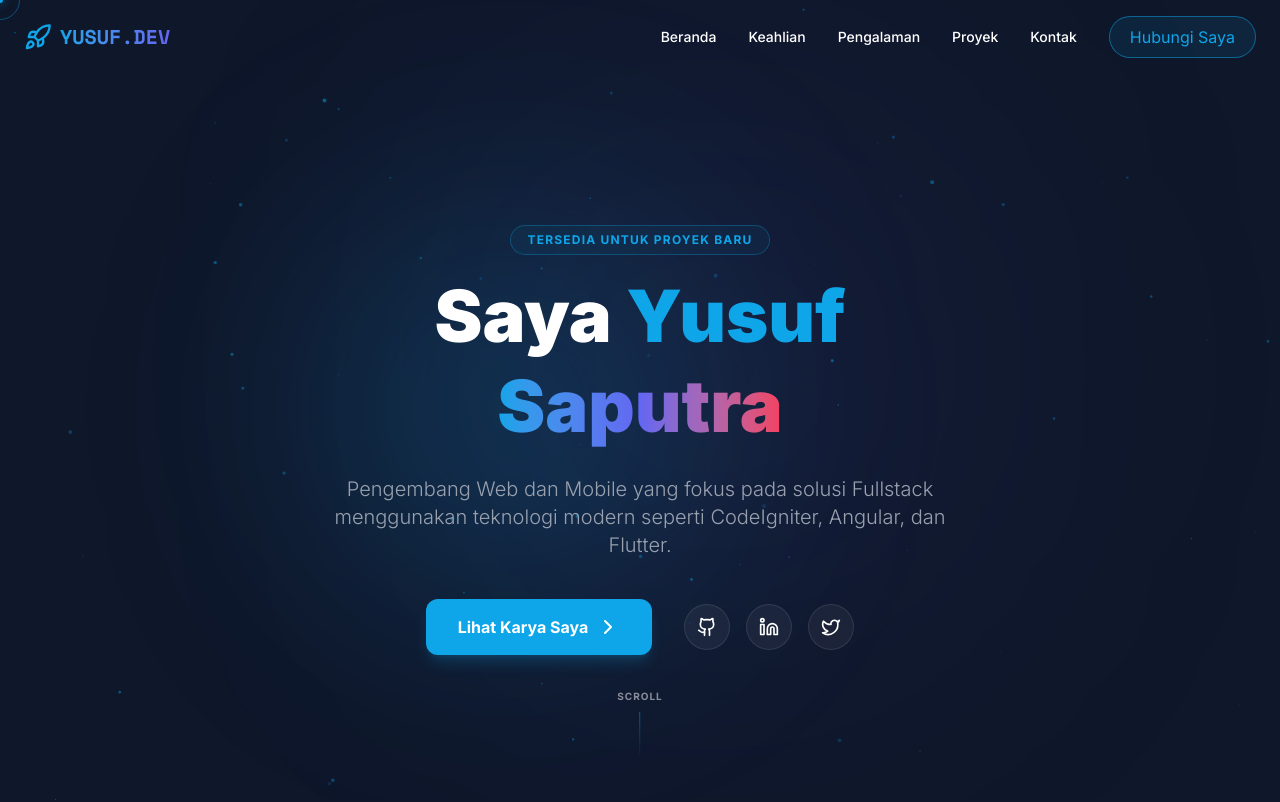
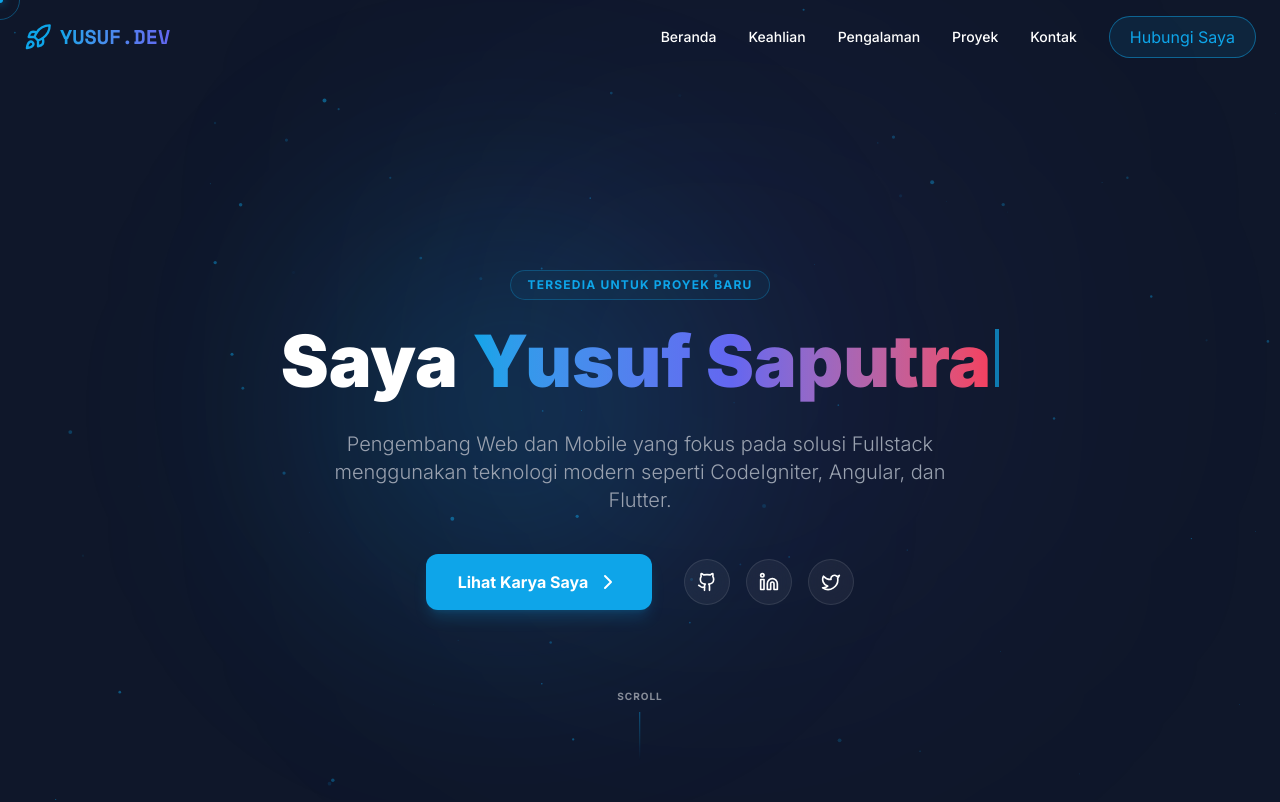
Before and after one commit to saputrayusuf/portfolio, a Vue app: page / in a window 1280 px wide. Shown: the top 802 px of the page. Built offline with nearby package versions, Linux system fonts and the light colour scheme.

Commit message:
feat: add typing animation to hero name

```diff
--- a/src/components/Hero.vue
+++ b/src/components/Hero.vue
@@ -7,8 +7,23 @@
 const heroSubtitle = ref(null)
 const heroButtons = ref(null)
 
+const typingText = ref('')
+const fullText = 'Yusuf Saputra'
+const typeSpeed = 150
+
 onMounted(() => {
   const tl = gsap.timeline()
+
+  // Typing animation
+  let i = 0
+  const timer = setInterval(() => {
+    if (i < fullText.length) {
+      typingText.value += fullText.charAt(i)
+      i++
+    } else {
+      clearInterval(timer)
+    }
+  }, typeSpeed)
 
   tl.from(heroTitle.value, {
     y: 100,
@@ -55,11 +70,11 @@
         <span class="inline-block px-4 py-1.5 mb-4 text-xs font-bold tracking-widest uppercase text-primary border border-primary/30 rounded-full bg-primary/5">
           Tersedia untuk Proyek Baru
         </span>
-        <h1 class="text-5xl md:text-7xl font-black mb-6 leading-tight">
-          Saya <span class="text-primary">Yusuf</span> <br />
-          <span class="bg-gradient-to-r from-primary via-secondary to-accent bg-clip-text text-transparent">
-            Saputra
+        <h1 class="text-5xl md:text-7xl font-black mb-6 leading-tight min-h-[1.2em]">
+          Saya <span class="bg-gradient-to-r from-primary via-secondary to-accent bg-clip-text text-transparent">
+            {{ typingText }}
           </span>
+          <span class="inline-block w-[4px] h-[0.8em] bg-primary ml-1 animate-pulse"></span>
         </h1>
       </div>
 
```
